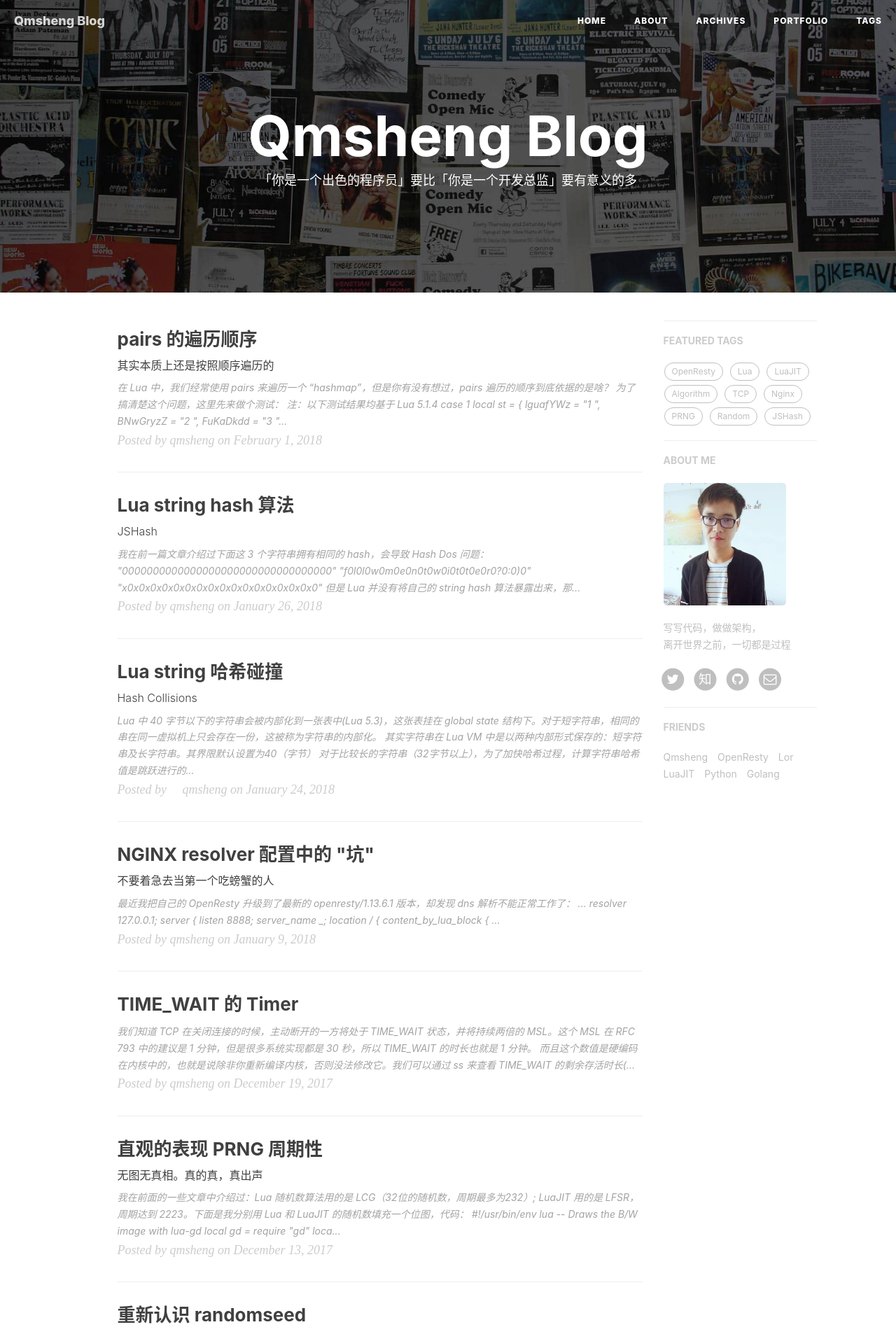
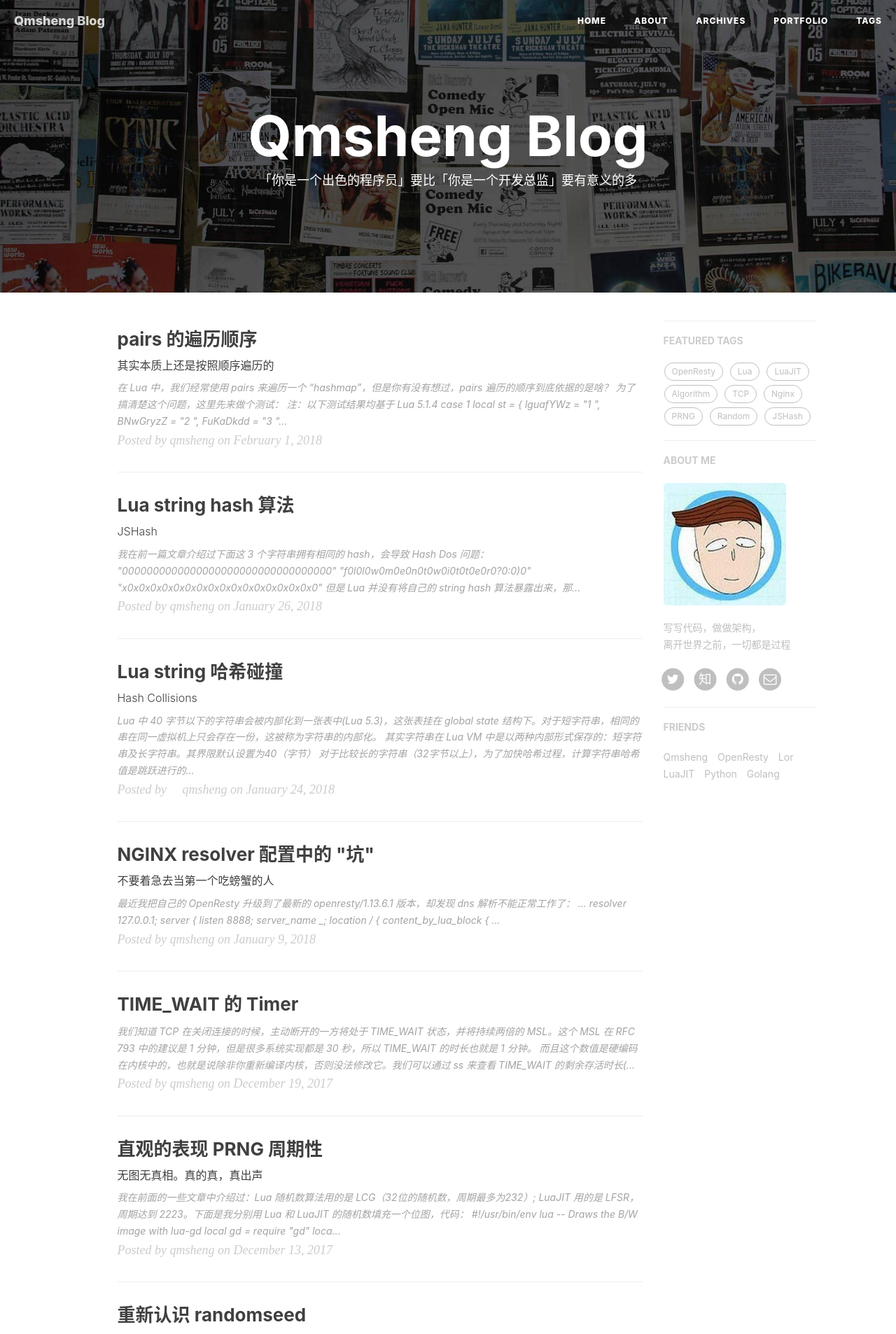
Before and after one commit to qmsheng/qmsheng.github.io, a Jekyll site: the page built from index.html, in a window 1280 px wide. Shown: the top 1906 px of the page at 70% size. Built offline with Jekyll 4.4.1, drawn with Linux system fonts in a browser that asks for light colours; nearby versions of some CDN libraries; the list of posts is cut into pages by our own code; comment, search, counter and statistics services are not loaded.

Commit message:
Update _config.yml

```diff
--- a/_config.yml
+++ b/_config.yml
@@ -69,7 +69,7 @@
 # Sidebar settings
 sidebar: true                           # whether or not using Sidebar.
 sidebar-about-description: "写写代码，做做架构，<br>离开世界之前，一切都是过程"
-sidebar-avatar: /img/avatar-qmsheng.jpg      # use absolute URL, seeing it's used in both `/` and `/about/`
+sidebar-avatar: /img/avatar-qmsheng2.jpg      # use absolute URL, seeing it's used in both `/` and `/about/`
 
 
 
```
